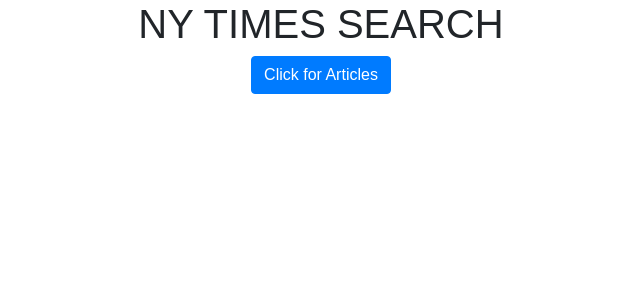
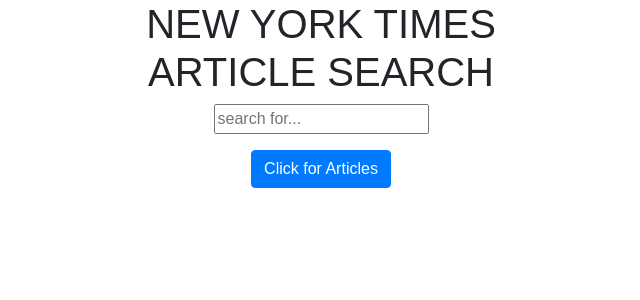
Before and after one commit to TonyRuQusSCarbetta/new-york-times-api, a React (Create React App) app: page / in a window 1280 px wide. Shown: the top 300 px of the page, without its empty margins (319-959 px from the left). Built offline with nearby package versions, Linux system fonts and the light colour scheme.

Commit message:
user can now successfully search for article and get it's link, however I'm working on returning the image

```diff
--- a/src/App.js
+++ b/src/App.js
@@ -5,25 +5,39 @@
 class App extends Component {
   state = {
     apikey: "8437b363971849dea95b19598d4c8fcd",
-    articles: []
+    articles: [],
+    userSearch: ''
+  }
+
+  userChange = (e) =>{
+    this.setState({userSearch: e.target.value})
+    // console.log(this.state.userSearch);
   }
 
   getArticles = () => {
-    axios.get("https://api.nytimes.com/svc/search/v2/articlesearch.json?api-key=8437b363971849dea95b19598d4c8fcd&q=bacon").then(response => {
-      console.log(response.data.response.docs);
+    axios.get("https://api.nytimes.com/svc/search/v2/articlesearch.json?api-key=8437b363971849dea95b19598d4c8fcd&q=" + this.state.userSearch).then(response => {
+      // console.log(response.data.response.docs);
       this.setState({articles: response.data.response.docs})
     })
   }
 
   render() {
     return (<div className="App">
-      <h1>NY TIMES SEARCH</h1>
-      <button onClick={this.getArticles} className="btn btn-primary">Click for Articles</button>
+      <h1>NEW YORK TIMES <br /> ARTICLE SEARCH</h1>
+
+      <input type="text"
+            onChange={this.userChange}
+            value={this.state.userSearch}
+            placeholder="search for..."
+      />
+      <br />
+      <button onClick={this.getArticles} className="btn btn-primary m-3">Click for Articles</button>
       {
         this.state.articles.map((article, idx) => {
           return (<div key={idx}>
             <p>{article.snippet}</p>
             <a href={article.web_url} target="_blank">Link</a>
+            <img src={article.multimedia[idx].url} alt="userSearch" />
           </div>);
         })
       }
```
Also changed, not shown: notes.txt (added).
